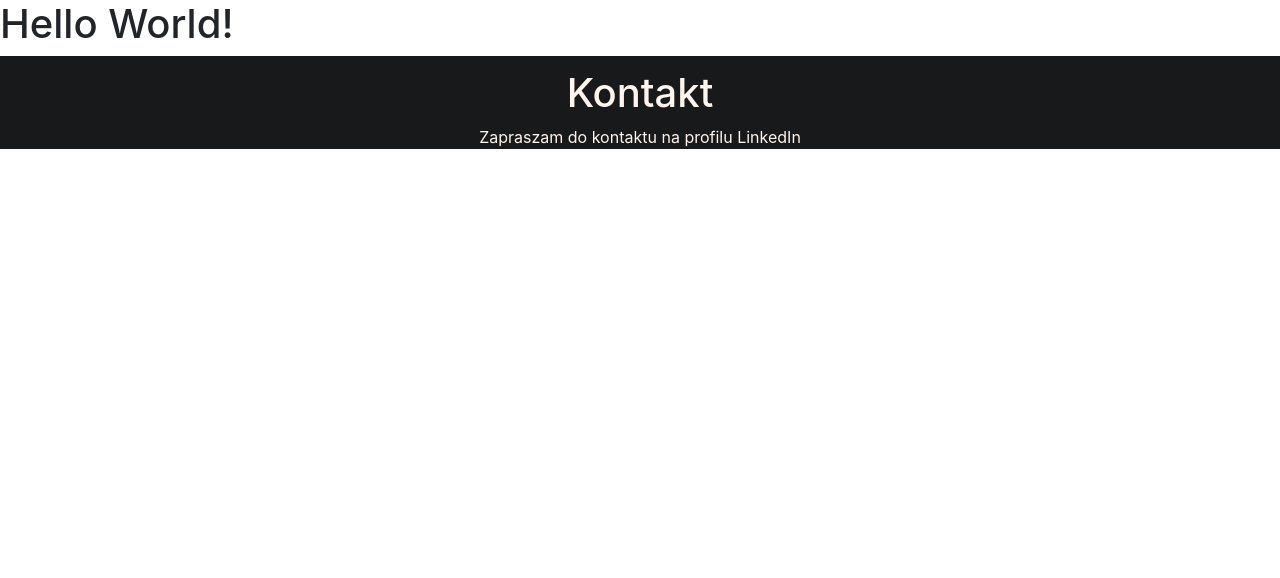
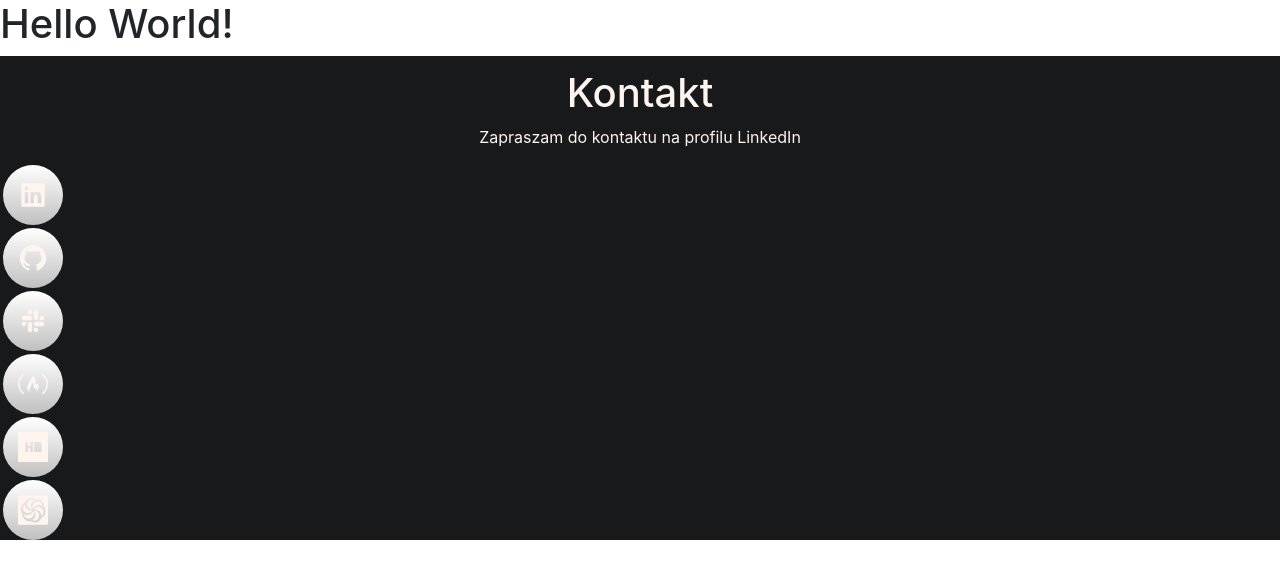
Before and after one commit to JakubPyt/website-about-me, a React (Create React App) app: page / in a window 1280 px wide. Shown: the top 578 px of the page. Built offline with nearby package versions, Linux system fonts and the light colour scheme.

Commit message:
contact/Add circle for icons and stylize it

```diff
--- a/src/components/contact.css
+++ b/src/components/contact.css
@@ -4,3 +4,17 @@
     padding: 1% 0 0 0;
     text-align: center;
 }
+.circleForIcons{
+    background: linear-gradient(0deg,rgb(192, 192, 192), #fff);
+    width: 60px;
+    height: 60px;
+    display: flex;
+    justify-content: center;
+    align-items: center;
+    border-radius: 50%;
+    margin: 3px;
+}
+.icon{
+    width: 50%;
+    height: 50%;
+}
--- a/src/components/contact.js
+++ b/src/components/contact.js
@@ -14,6 +14,24 @@ class Contact extends React.Component {
             <div className="contactDiv">
                 <h1>Kontakt</h1>
                 <p>Zapraszam do kontaktu na profilu LinkedIn</p>
+                            <div className="circleForIcons">
+                                <AiFillLinkedin className="icon"/>
+                            </div>
+                            <div className="circleForIcons">
+                                <AiFillGithub className="icon"/>
+                            </div>
+                            <div className="circleForIcons">
+                                <AiOutlineSlack className="icon"/>
+                            </div>
+                            <div className="circleForIcons">
+                                <FaFreeCodeCamp className="icon"/>
+                            </div>
+                            <div className="circleForIcons">
+                                <SiHackerrank className="icon"/>
+                            </div>
+                            <div className="circleForIcons">
+                                <SiCodewars className="icon"/>
+                            </div>
             </div>
         );
     }
```
